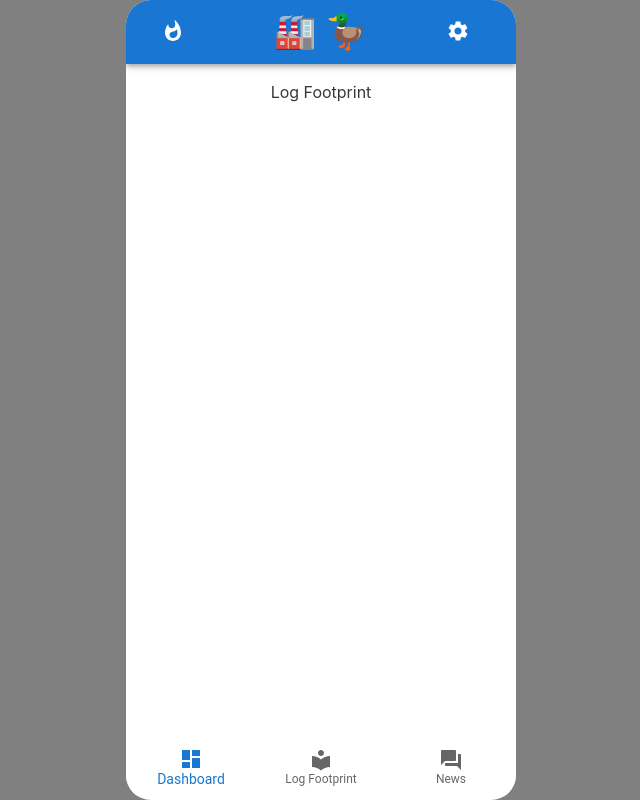
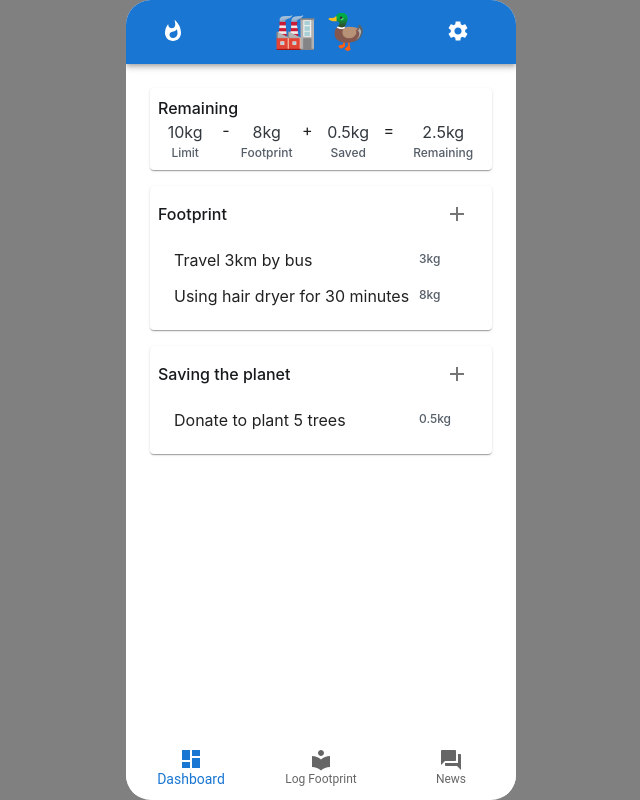
Before and after one commit to aron98/ducktor, a React (Create React App) app: page /statistics in a window 1280 px wide. Shown: the whole page, without its empty margins (319-959 px from the left). Built offline with nearby package versions, Linux system fonts and the light colour scheme.

Commit message:
Fill up log footprint panel (#10)

```diff
--- a/src/Pages/LogFootprint/LogFootprint.js
+++ b/src/Pages/LogFootprint/LogFootprint.js
@@ -1,13 +1,129 @@
 import {Box} from "@mui/joy";
 import Typography from "@mui/joy/Typography";
-
+import {IconButton, Paper} from "@mui/material";
+import Grid from "@mui/material/Grid";
+import AddIcon from '@mui/icons-material/Add';
 
 const LogFootprint = () => {
+    const footprints = [
+        {
+            name: "Travel 3km by bus",
+            footprint: 3
+        },
+        {
+            name: "Using hair dryer for 30 minutes",
+            footprint: 8
+        }
+    ];
+    const savings = [
+        {
+            name: "Donate to plant 5 trees",
+            footprint: 0.5
+        }
+    ];
     return (
         <Box>
-            <Typography>
-                Log Footprint
-            </Typography>
+            <Box p={1}>
+                <Paper>
+                    <Box p={1}>
+                        <Typography level="title-md" textAlign="left">Remaining</Typography>
+                        <Grid container>
+                            <Grid item xs={2}>
+                                <Typography>10kg</Typography>
+                                <Typography level="body-xs">Limit</Typography>
+                            </Grid>
+                            <Grid item xs={1}>-</Grid>
+                            <Grid item xs={2}>
+                                <Typography>8kg</Typography>
+                                <Typography level="body-xs">Footprint</Typography>
+                            </Grid>
+                            <Grid item xs={1}>+</Grid>
+                            <Grid item xs={2}>
+                                <Typography>0.5kg</Typography>
+                                <Typography level="body-xs">Saved</Typography>
+                            </Grid>
+                            <Grid item xs={1}>=</Grid>
+                            <Grid item xs={3}>
+                                <Typography>2.5kg</Typography>
+                                <Typography level="body-xs">Remaining</Typography>
+                            </Grid>
+                        </Grid>
+                    </Box>
+                </Paper>
+            </Box>
+            <Box p={1}>
+                <Paper>
+                    <Box p={1}>
+                        <Grid container>
+                            <Grid item xs={10}>
+                                <Box
+                                    display="flex"
+                                    alignItems="center"
+                                    minHeight="100%"
+                                >
+                                    <Typography level="title-md" textAlign="left">Footprint</Typography>
+                                </Box>
+                            </Grid>
+                            <Grid item xs={2}>
+                                <IconButton aria-label="add">
+                                    <AddIcon />
+                                </IconButton>
+                            </Grid>
+                        </Grid>
+                        <Box p={1}>
+                            <Paper elevation={0}>
+                                {footprints.map(footprint => {
+                                    return (
+                                        <Box p={1}>
+                                            <Grid container>
+                                                <Grid item xs={10}><Typography level="title-xs" textAlign="left">{footprint.name}</Typography></Grid>
+                                                <Grid item xs={2}><Typography level="body-xs" textAlign="left">{footprint.footprint}kg</Typography></Grid>
+                                            </Grid>
+                                        </Box>
+                                    )
+                                })}
+                            </Paper>
+                        </Box>
+
+                    </Box>
+                </Paper>
+            </Box>
+            <Box p={1}>
+                <Paper>
+                    <Box p={1}>
+                        <Grid container>
+                            <Grid item xs={10}>
+                                <Box
+                                    display="flex"
+                                    alignItems="center"
+                                    minHeight="100%"
+                                >
+                                    <Typography level="title-md" textAlign="left">Saving the planet</Typography>
+                                </Box>
+                            </Grid>
+                            <Grid item xs={2}>
+                                <IconButton aria-label="add">
+                                    <AddIcon />
+                                </IconButton>
+                            </Grid>
+                        </Grid>
+                        <Box p={1}>
+                            <Paper elevation={0}>
+                                {savings.map(saving => {
+                                    return (
+                                        <Box p={1}>
+                                            <Grid container>
+                                                <Grid item xs={10}><Typography level="title-xs" textAlign="left">{saving.name}</Typography></Grid>
+                                                <Grid item xs={2}><Typography level="body-xs" textAlign="left">{saving.footprint}kg</Typography></Grid>
+                                            </Grid>
+                                        </Box>
+                                    )
+                                })}
+                            </Paper>
+                        </Box>
+                    </Box>
+                </Paper>
+            </Box>
         </Box>
     )
 }
```
